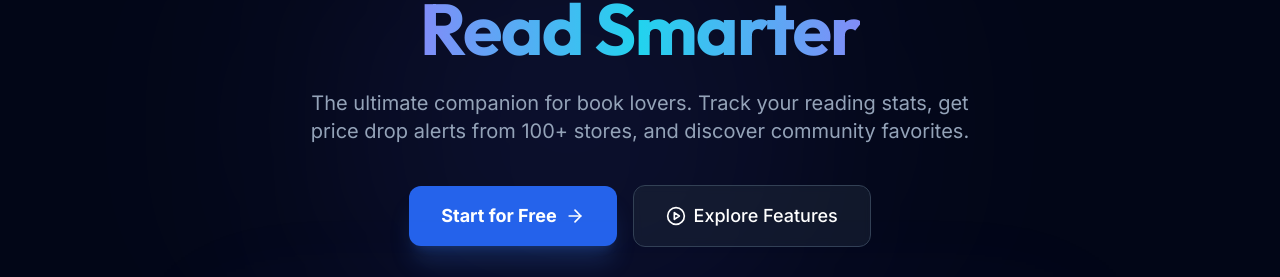
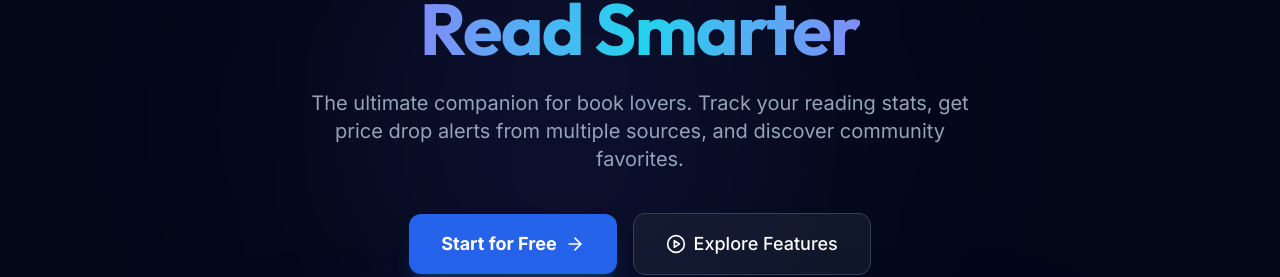
Before and after one commit to pranavchhipa/Apicbooks_new, a Next.js app: page / in a window 1280 px wide. Shown: the part 208-485 px from the top of the page. Built offline with nearby package versions, Linux system fonts and the light colour scheme; no server answers.

Commit message:
Update landing page and fix dependencies

```diff
--- a/package.json
+++ b/package.json
@@ -25,6 +25,7 @@
     "sonner": "^2.0.7"
   },
   "devDependencies": {
+    "@types/d3": "^7.4.3",
     "@types/node": "^20.0.0",
     "@types/react": "^18.2.0",
     "@types/react-dom": "^18.2.0",
--- a/src/components/landing/Hero.tsx
+++ b/src/components/landing/Hero.tsx
@@ -38,7 +38,7 @@ export default function Hero() {
                     className="max-w-2xl mx-auto mb-10"
                 >
                     <p className="text-lg md:text-xl text-slate-400 leading-relaxed">
-                        The ultimate companion for book lovers. Track your reading stats, get price drop alerts from 100+ stores, and discover community favorites.
+                        The ultimate companion for book lovers. Track your reading stats, get price drop alerts from multiple sources, and discover community favorites.
                     </p>
                 </motion.div>
 
```
Also changed, not shown: 2 other files (tests, documents, lock files or other folders).
